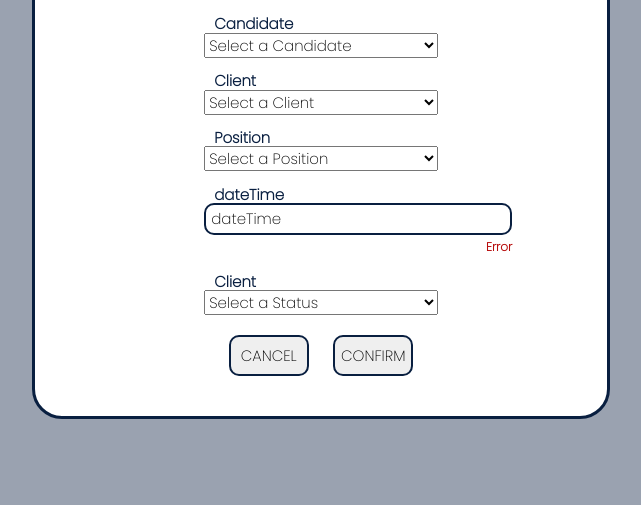
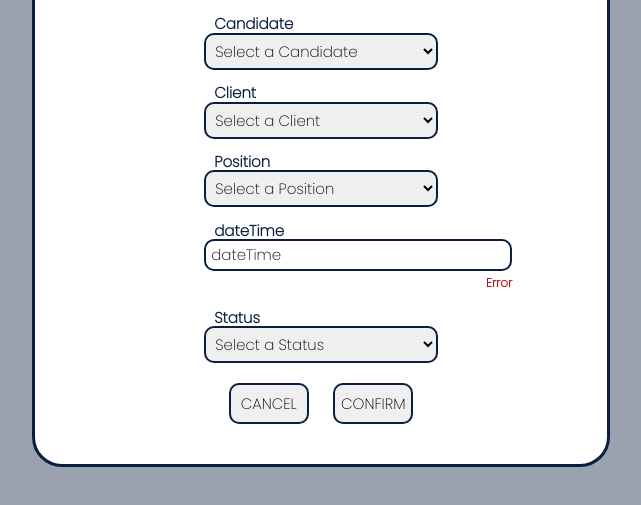
Before and after one commit to AndresCespedes23/Dami-MindSet-server, a website: page public/interviews.html in a window 1280 px wide. Both pictures are taken after a click on the button "CREATE >". Shown: the part 223-728 px from the top of the page, without its empty margins (319-960 px from the left). Drawn offline with Linux system fonts and the light colour scheme; no server answers.

Commit message:
MS-58: Fix status select label & Add style to selects

```diff
--- a/public/css/styles.css
+++ b/public/css/styles.css
@@ -93,7 +93,7 @@ form label {
   padding-left: 10px;
   text-align: left;
 }
-form input {
+form input, form select {
   padding: 5px;
   border-style: none;
   border: 2px solid #091f40;
--- a/public/interviews.html
+++ b/public/interviews.html
@@ -70,7 +70,7 @@
                 <span id="Error4" class="Error-msg">Error</span>
               </fieldset>
               <fieldset>
-                <label for="status">Client</label>
+                <label for="status">Status</label>
                 <select name="status" id="status">
                   <option value="" selected disabled hidden>Select a Status</option>
                   <option>IN COURSE</option>
```
